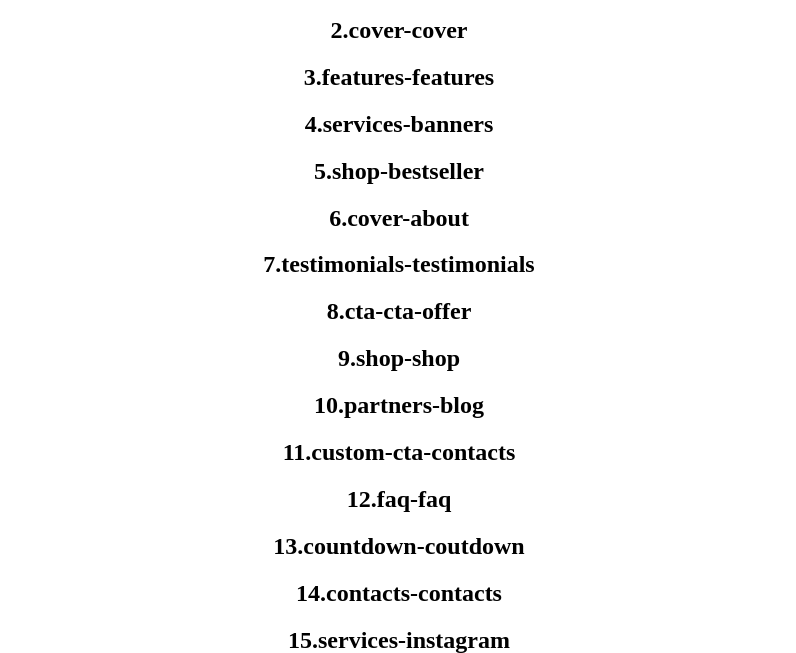
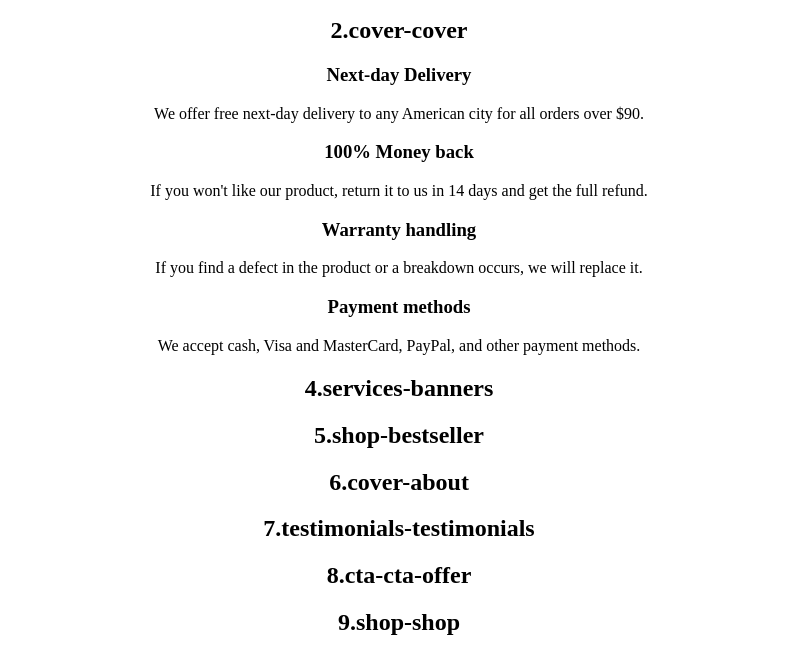
Before and after one commit to koldovsky/650-team-05, a plain HTML site: page index.html in a window 1280 px wide. Shown: the part 115-768 px from the top of the page, without its empty margins (241-1037 px from the left). Drawn offline with Linux system fonts and the light colour scheme.

Commit message:
Create block3

```diff
--- a/index.html
+++ b/index.html
@@ -41,15 +41,22 @@
         <div id="cover-cover">
             <h2>2.cover-cover</h2>
         </div>
+		<!--Natalia's block3-features-->
         <div id="features-features">
-			<!--Natalia's block-->
-            <h2>3.features-features</h2>
+			<h3>Next-day Delivery</h3>
+			<p>We offer free next-day delivery to any American city for all orders over $90.</p>
+			<h3>100% Money back</h3>
+			<p>If you won't like our product, return it to us in 14 days and get the full refund.</p>
+			<h3>Warranty handling</h3>
+			<p>If you find a defect in the product or a breakdown occurs, we will replace it.</p>
+			<h3>Payment methods</h3>
+			<p>We accept cash, Visa and MasterCard, PayPal, and other payment methods.</p>
         </div>
         <div id="services-banners">
             <h2>4.services-banners</h2>
         </div>
+		<!--Natalia's block-->
         <div id="shop-bestseller">
-			<!--Natalia's block-->
             <h2>5.shop-bestseller</h2>
         </div>
         <div id="cover-about">
@@ -66,15 +73,15 @@
         <div id="shop-shop">
             <h2>9.shop-shop</h2>
         </div>
+		<!--Natalia's block-->
         <div id="partners-blog">
             <h2>10.partners-blog</h2>
-			<!--Natalia's block-->
         </div>
+		<!--Natalia's block-->
         <div id="custom-cta-contacts">
             <h2>11.custom-cta-contacts</h2>
         </div>
         <!--Oleksandr Sheniak code-->
-		<!--Natalia's block-->
         <div id="faq-faq">
             <h2>12.faq-faq</h2>
         </div>
```
